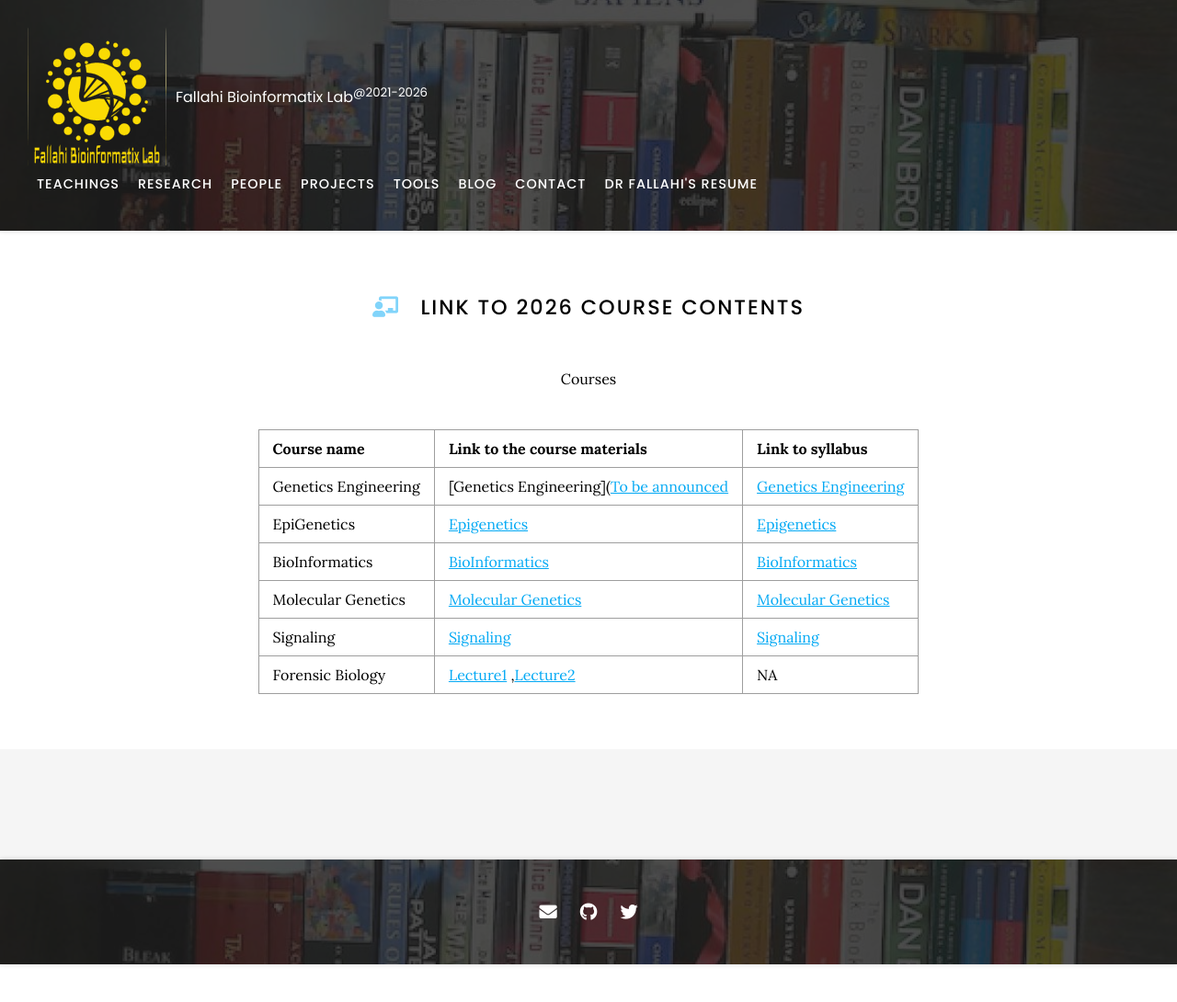
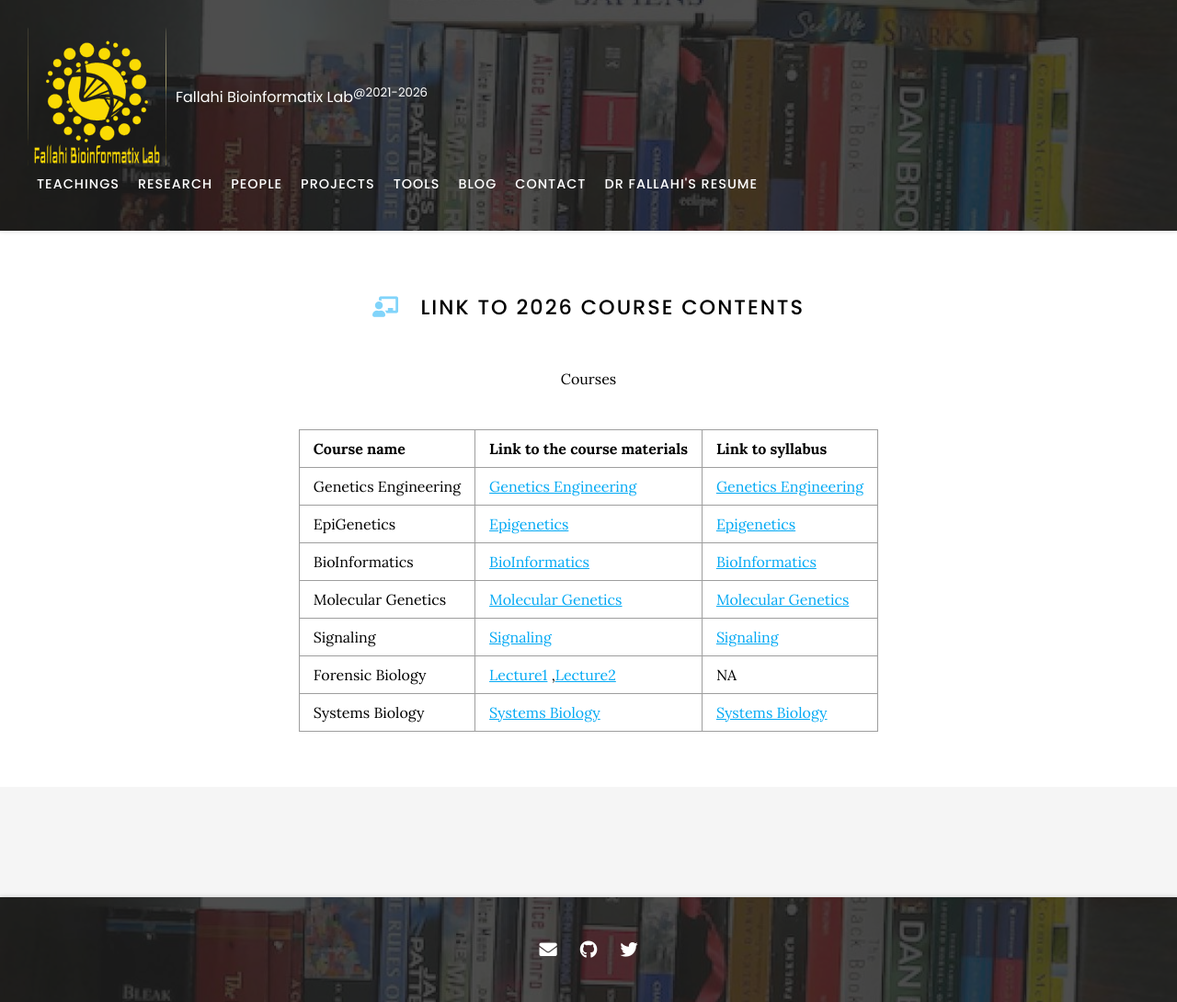
Before and after one commit to Hossein-Fallahi/Fallahi-Bioinformatics-Lab, a Jekyll site: the page built from Teaching/index.md, in a window 1280 px wide. Shown: the whole page at 92% size. Built offline with Jekyll 4.4.1, drawn with Linux system fonts in a browser that asks for light colours; nearby versions of some CDN libraries; before the commit the page ends 1049 px from its top, so only the background shows below that.

Commit message:
Update index.md

```diff
--- a/Teaching/index.md
+++ b/Teaching/index.md
@@ -15,12 +15,14 @@
 
 |Course name|	Link to the course materials|	Link to syllabus|
 | :---         |     :---      |          :--- |
-|Genetics Engineering|	[Genetics Engineering]([To be announced](https://docs.google.com/spreadsheets/d/1fpiKJ-WMVQmoNc4lJlSeQeTlLad1Lzp7k1ZusvsG25I/edit?usp=sharing)|	[Genetics Engineering](https://drive.google.com/file/d/1y8JSD8hfIQETUKbDeZNMkKWB6m1ws1yA/view?usp=sharing)|
+|Genetics Engineering|	[Genetics Engineering](https://docs.google.com/spreadsheets/d/1fpiKJ-WMVQmoNc4lJlSeQeTlLad1Lzp7k1ZusvsG25I/edit?usp=sharing)|	[Genetics Engineering](https://drive.google.com/file/d/1y8JSD8hfIQETUKbDeZNMkKWB6m1ws1yA/view?usp=sharing)|
 |EpiGenetics|	[Epigenetics](https://docs.google.com/spreadsheets/d/1d0IdDZt5tCLuBp3o8G3yaiy5lqfV_9W5rOaVplBkHlA/edit?usp=drive_link)|	[Epigenetics](https://drive.google.com/file/d/11GdXaoX5mOR8Sm0afVU5Klzp6awHdy_Z/view?usp=drive_link)|
 |BioInformatics|	[BioInformatics](https://docs.google.com/spreadsheets/d/1sl7o6rG-Elo041N170dXAGUlCxBxZtb7tpTuklbiwo4/edit?usp=sharing)|	[BioInformatics](https://drive.google.com/file/d/1hQCklKxoczIk0GdZLuFg6qVjuD2mT-gR/view?usp=share_link)|
 |Molecular Genetics|	[Molecular Genetics](https://docs.google.com/spreadsheets/d/1uuE9kQu2dO3EAXSYCRPWqGy86dqS5iCnbOITNHp_NUw/edit?usp=drive_link)|	[Molecular Genetics](https://drive.google.com/file/d/1uAN6GM4P9MqPt97l7Dj9QXVc-BnvbMF0/view?usp=drive_link)|
 |Signaling|	[Signaling](https://docs.google.com/spreadsheets/d/1uvZI5nhO9s0jFphAX6UQGGk1D_htNRTSiUPhw5szoE0/edit?usp=drive_link)|	[Signaling](https://drive.google.com/file/d/1L1VANCHzEXhyXAEE43DNS4_AwzLWnOXN/view?usp=drive_link)|
 |Forensic Biology| [Lecture1](https://docs.google.com/presentation/d/1DWdTLLxit00Z8sauzkQx9AmfVmd1S6TK/edit?usp=sharing&ouid=104021278737067268049&rtpof=true&sd=true) ,[Lecture2](https://docs.google.com/presentation/d/1xlgcRbeDYY8Ig0FEel1_MSgnMLC8Fv-v/edit?usp=sharing&ouid=104021278737067268049&rtpof=true&sd=true)| NA|
+|Systems Biology|	[Systems Biology](https://docs.google.com/spreadsheets/d/1mOod6PJHXu-t7FjnmUgU590GqjsZT3Tc2WXVajw5VEw/edit?usp=sharing)|	[Systems Biology](https://docs.google.com/spreadsheets/d/1mOod6PJHXu-t7FjnmUgU590GqjsZT3Tc2WXVajw5VEw/edit?usp=sharing)|
+
 
 
 {:.center}
```
